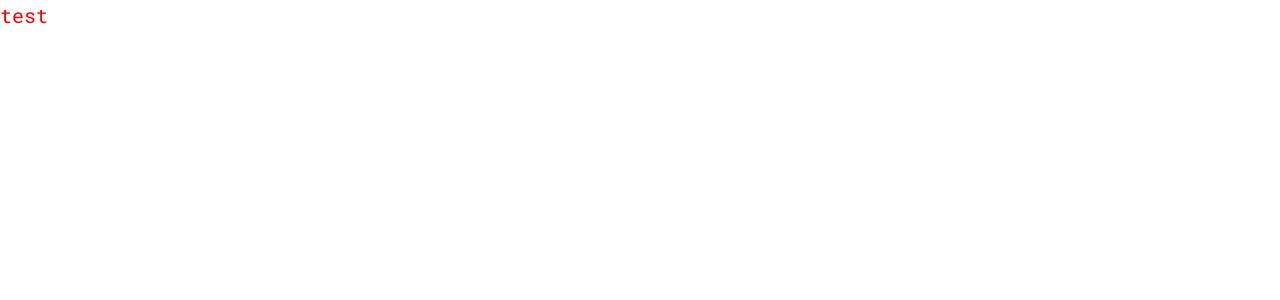
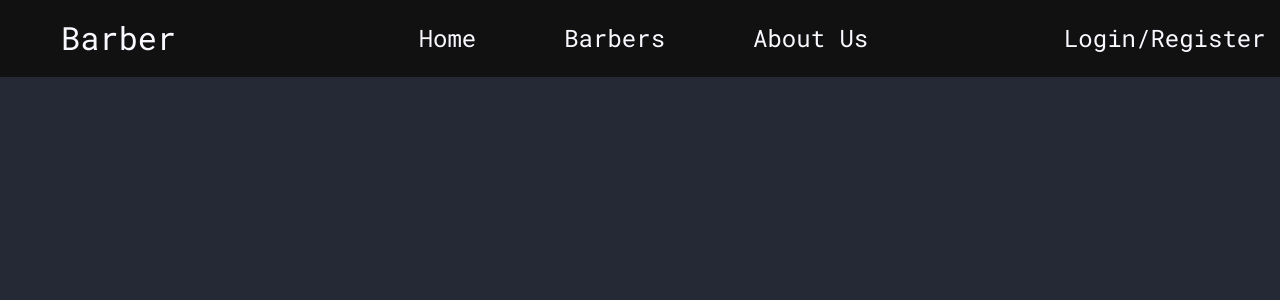
Before and after one commit to yaserananbeh/barber, a React (Create React App) app: page / in a window 1280 px wide. Shown: the top 300 px of the page. Built offline with nearby package versions, Linux system fonts and the light colour scheme.

Commit message:
comple Nav Component design

```diff
--- a/src/App.js
+++ b/src/App.js
@@ -1,11 +1,25 @@
 import React from 'react'
 import 'bootstrap/dist/css/bootstrap.min.css';
-import './style/App.css'
+import './style/App.scss'
+import {
+  BrowserRouter,
+  Routes,
+  Route
+} from 'react-router-dom'
+import LandingPage from './pages/LandingPage';
+import EmptyPage from './pages/EmptyPage';
+import OurNav from './components/OurNav';
 
 function App() {
   return (
-    <div>
-      test
+    <div >
+    <BrowserRouter className="appMainContainer">
+    <OurNav/>
+      <Routes>
+        <Route path="/" element={<LandingPage/>}/>
+        <Route path="*" element={<EmptyPage/>}/>
+      </Routes>
+    </BrowserRouter>
     </div>
   )
 }
--- /dev/null
+++ b/src/components/OurNav.js
@@ -0,0 +1,51 @@
+import React, { useState } from "react";
+import { Link } from "react-router-dom";
+import "../style/OurNav.scss";
+function OurNav() {
+  const [toggleNavMenu, setToggleNavMenu] = useState(false);
+  return (
+    <nav className="headerNavContainer">
+      <div className="logoContainer">
+        <Link to="/">Barber</Link>
+      </div>
+      <i
+        className={!toggleNavMenu ? "fas fa-bars" : "fas fa-times"}
+        onClick={() => setToggleNavMenu(!toggleNavMenu)}
+      ></i>
+      <div
+        className={
+          !toggleNavMenu ? "navLinksContainer" : "navLinksContainer active"
+        }
+      >
+        <ul>
+          <li>
+            <Link to="/" onClick={() => setToggleNavMenu(false)}>
+              Home
+            </Link>
+          </li>
+          <li>
+            <Link to="/" onClick={() => setToggleNavMenu(false)}>
+              Barbers
+            </Link>
+          </li>
+          <li>
+            <Link to="/" onClick={() => setToggleNavMenu(false)}>
+              About Us
+            </Link>
+          </li>
+        </ul>
+        <div className="accountWrapper">
+          <ul>
+            <li>
+              <Link to="/" onClick={() => setToggleNavMenu(false)}>
+                Login/Register
+              </Link>
+            </li>
+          </ul>
+        </div>
+      </div>
+    </nav>
+  );
+}
+
+export default OurNav;
--- /dev/null
+++ b/src/pages/EmptyPage.js
@@ -0,0 +1,11 @@
+import React from 'react'
+
+function EmptyPage() {
+    return (
+        <div>
+            <h1>This page does not found</h1>
+        </div>
+    )
+}
+
+export default EmptyPage
--- /dev/null
+++ b/src/pages/LandingPage.js
@@ -0,0 +1,11 @@
+import React from 'react'
+
+function LandingPage() {
+    return (
+        <div>
+
+        </div>
+    )
+}
+
+export default LandingPage
--- a/src/style/App.css
+++ /dev/null
@@ -1,14 +0,0 @@
-* {
-  margin: 0;
-  padding: 0;
-  box-sizing: border-box;
-  font-family: 'Roboto Mono', monospace;
-}
-:root{
-    font-size: 20px;
-    --black:black;
-    --red:red;
-}
-div{
-    color: var(--red);
-}
--- /dev/null
+++ b/src/style/App.scss
@@ -0,0 +1,16 @@
+* {
+  margin: 0;
+  padding: 0;
+  box-sizing: border-box;
+  font-family: "Roboto Mono", monospace;
+}
+:root {
+  font-size: 20px;
+  --black: #111111;
+  --white: #f8f8ff;
+  --teal: #00adb5;
+  --navyBlue: #242935;
+}
+body {
+  background-color: var(--navyBlue);
+}
--- /dev/null
+++ b/src/style/OurNav.scss
@@ -0,0 +1,88 @@
+nav.headerNavContainer {
+  background-color: var(--black);
+  color: var(--white);
+  font-size: 1.2rem;
+  display: grid;
+  grid-template-columns: 1fr 5fr;
+  align-items: center;
+  padding: 0.6em;
+  .logoContainer {
+    font-size: 1.6rem;
+    text-align: center;
+  }
+  .navLinksContainer {
+    display: flex;
+    align-items: center;
+    justify-content: space-between;
+    ul {
+      margin: 0;
+      padding: 0;
+      list-style: none;
+      display: flex;
+      align-items: center;
+      justify-content: space-evenly;
+    }
+    & > ul {
+      justify-content: space-evenly;
+      width: 60%;
+      margin: auto;
+    }
+  }
+  a {
+    text-decoration: none;
+    color: inherit;
+    display: block;
+    &:hover {
+      color: var(--teal);
+    }
+  }
+  .fa-bars,
+  .fa-times {
+    display: none;
+    font-size: 1.5rem;
+  }
+}
+@media screen and (max-width: 768px) {
+  nav.headerNavContainer {
+    grid-template-columns: 1fr 1fr;
+    .fa-bars,
+    .fa-times {
+      display: block;
+      text-align: right;
+    }
+
+    .logoContainer {
+      text-align: left;
+    }
+    .navLinksContainer.active {
+      display: flex;
+    }
+    .navLinksContainer {
+      display: none;
+      overflow: hidden;
+      flex-direction: column;
+      grid-column: 1/3;
+      & > ul {
+        flex-direction: column;
+        width: 100%;
+        text-align: center;
+      }
+      li {
+        width: 100%;
+        background-color: var(--navyBlue);
+        margin: 0.5rem auto;
+        padding: 0.2rem;
+        & > a {
+          text-align: center;
+          &:hover {
+            background-color: var(--teal);
+            color: var(--black);
+          }
+        }
+      }
+      .accountWrapper {
+        width: 100%;
+      }
+    }
+  }
+}
```
Also changed, not shown: src/pages/test.js (deleted).
